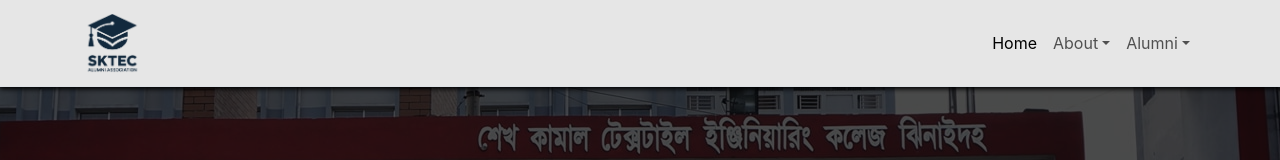
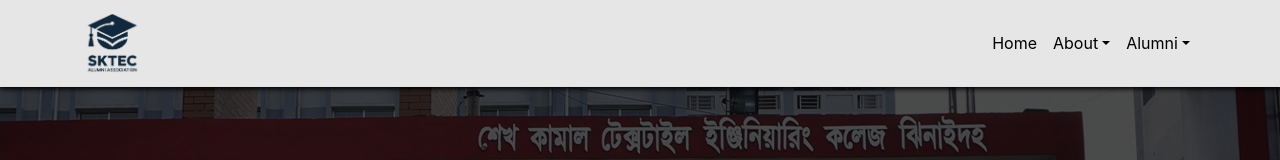
Before and after one commit to nuruddintipu/jtec-alumni, a React (Create React App) app in the folder frontend/: page / in a window 1280 px wide. Shown: the top 160 px of the page. Built offline with nearby package versions, Linux system fonts and the light colour scheme.

Commit message:
Refactor navbar CSS class names for better specificity.
Updated dropdown class names to include a clearer prefix (`navbar-`) to improve specificity and avoid potential conflicts. This ensures the styles are scoped properly within the navbar context.

```diff
--- a/frontend/src/components/layouts/navbar/navbar.css
+++ b/frontend/src/components/layouts/navbar/navbar.css
@@ -1,16 +1,16 @@
 
-.dropdown-default .dropdown-toggle {
+.navbar-dropdown-default .dropdown-toggle {
     color: black !important;
 }
 
-.dropdown-default .dropdown-toggle::after {
+.navbar-dropdown-default .dropdown-toggle::after {
     color: black !important;
 }
 
-.dropdown-scrolled .dropdown-toggle {
+.navbar-dropdown-scrolled .dropdown-toggle {
     color: white !important;
 }
 
-.dropdown-scrolled .dropdown-toggle::after {
+.navbar-dropdown-scrolled .dropdown-toggle::after {
     color: white !important;
 }
```
